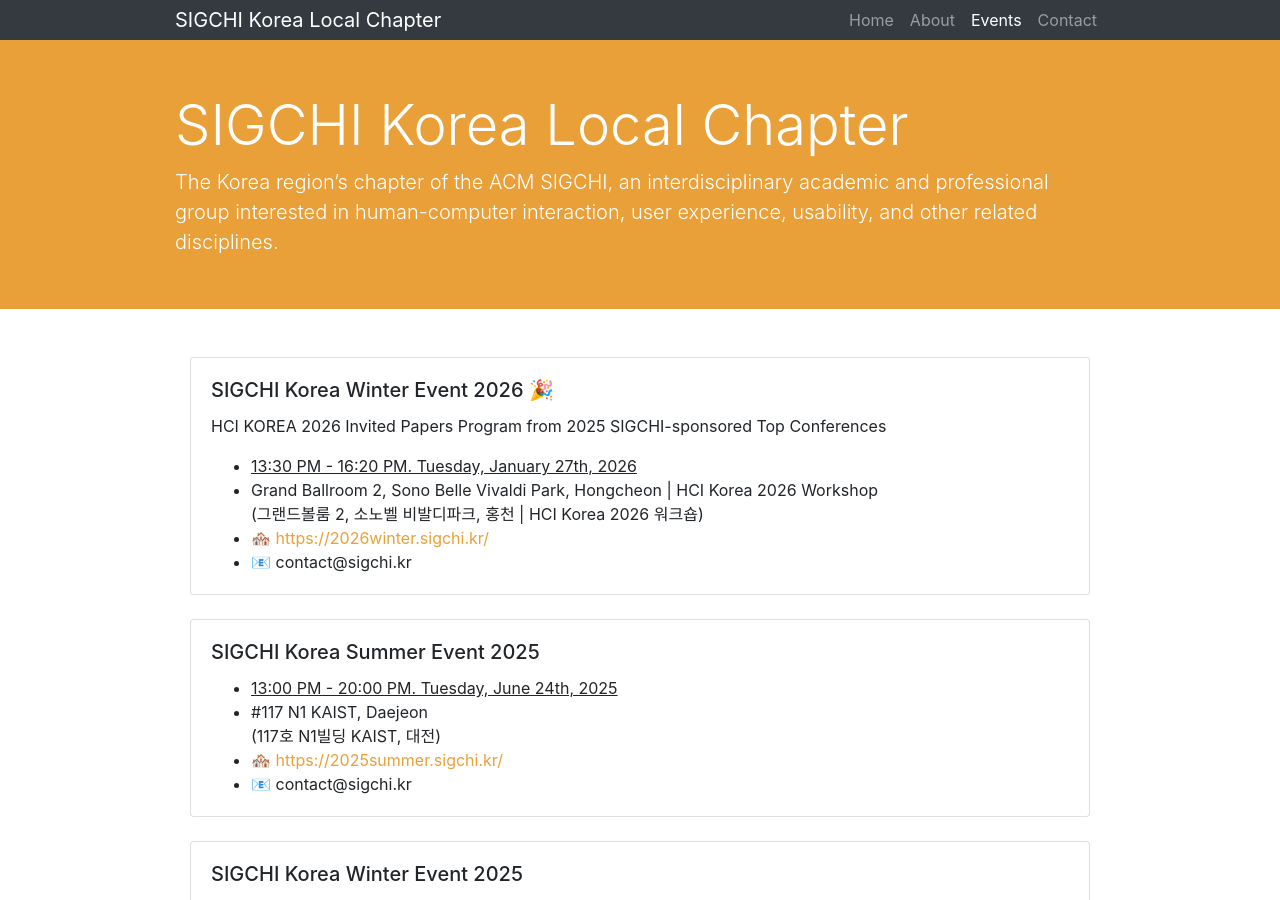
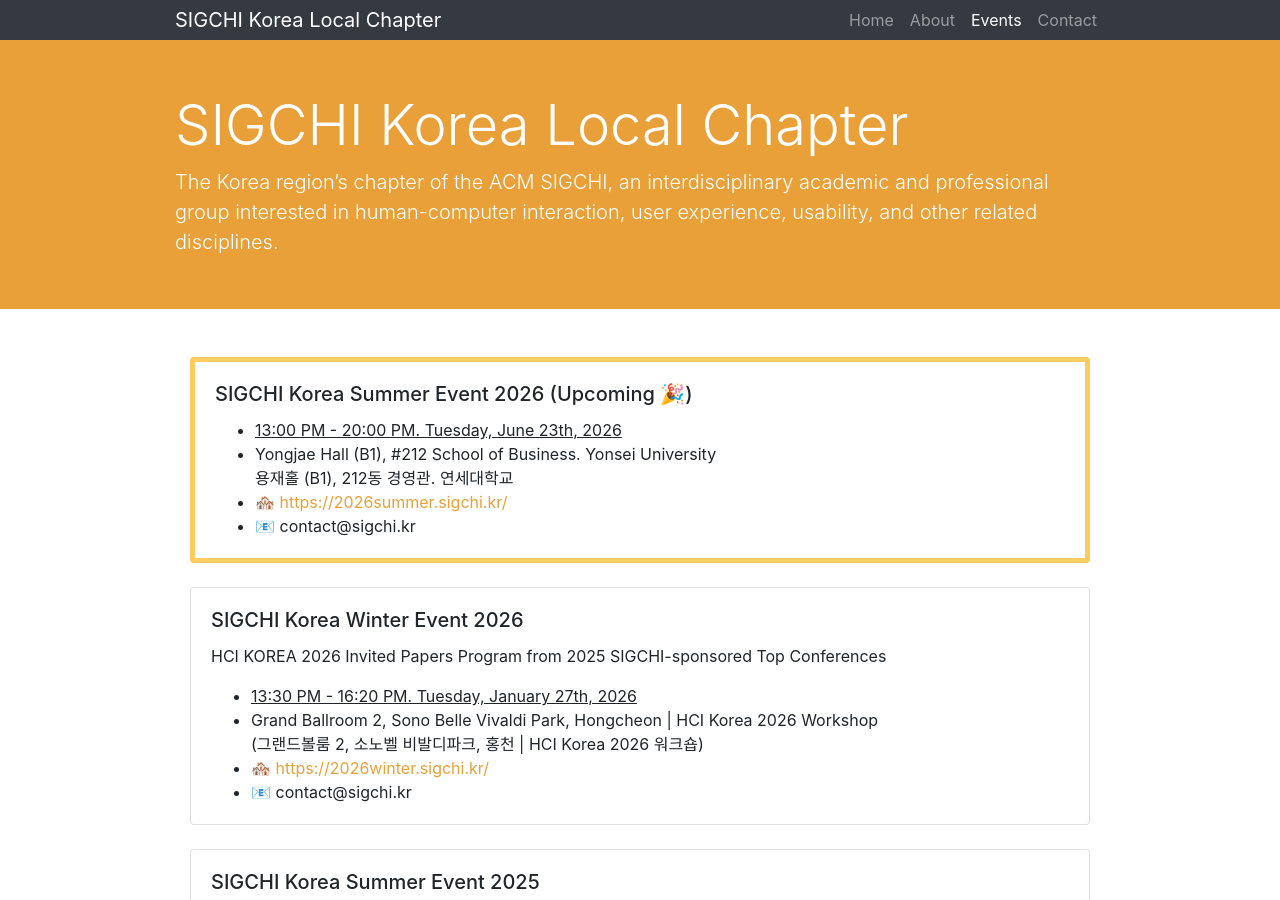
Before and after one commit to sigchikr/sigchikr.github.io, a Jekyll site: the page built from _pages/events.md, in a window 1280 px wide and 900 px high. Built offline with Jekyll 4.4.1, drawn with Linux system fonts in a browser that asks for light colours.

Commit message:
2026summer workshop updated

```diff
--- a/_pages/events.md
+++ b/_pages/events.md
@@ -4,10 +4,24 @@
 permalink: /events/
 ---
 <div class="col-md-12">
-    <!--<div class="card upcoming-event">-->
+    <div class="card upcoming-event">
+        <div class="card-body">
+            <h5 class="card-title">SIGCHI Korea Summer Event 2026 (Upcoming 🎉)</h5>
+            <ul class="card-text">
+                <li><u>13:00 PM - 20:00 PM. Tuesday, June 23th, 2026</u></li>
+                <li>
+                    Yongjae Hall (B1), #212 School of Business. Yonsei University<br />
+                    용재홀 (B1), 212동 경영관. 연세대학교
+                </li>
+                <li>🏘️ <a href="https://2026summer.sigchi.kr/" target="_blank">https://2026summer.sigchi.kr/</a></li>
+                <li>📧 contact@sigchi.kr</li>
+            </ul>
+        </div>
+    </div>
+    <br>
     <div class="card">
         <div class="card-body">
-            <h5 class="card-title">SIGCHI Korea Winter Event 2026 🎉</h5>
+            <h5 class="card-title">SIGCHI Korea Winter Event 2026</h5>
             <p>HCI KOREA 2026 Invited Papers Program from 2025 SIGCHI-sponsored Top Conferences</p>
             <ul class="card-text">
                 <li><u>13:30 PM - 16:20 PM. Tuesday, January 27th, 2026</u></li>
```
Also changed, not shown: _includes/sidebar.html (+7 -7 lines).
